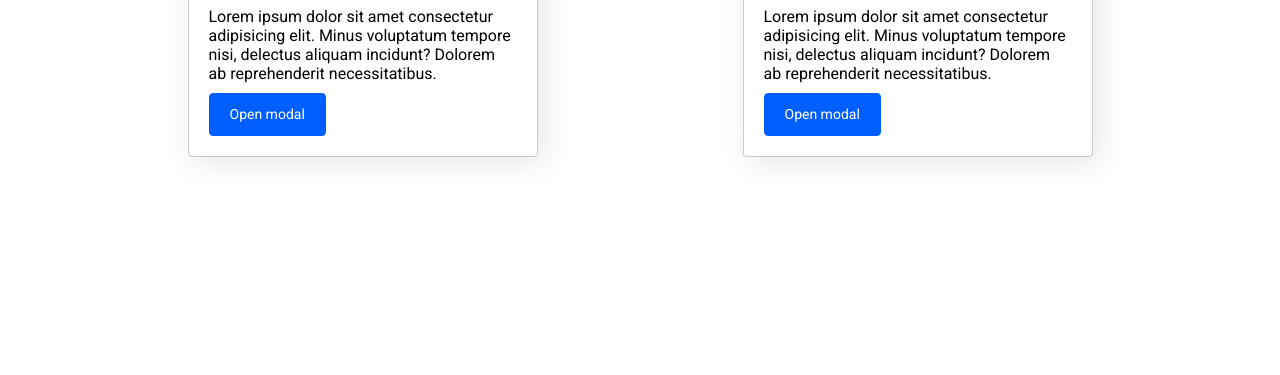
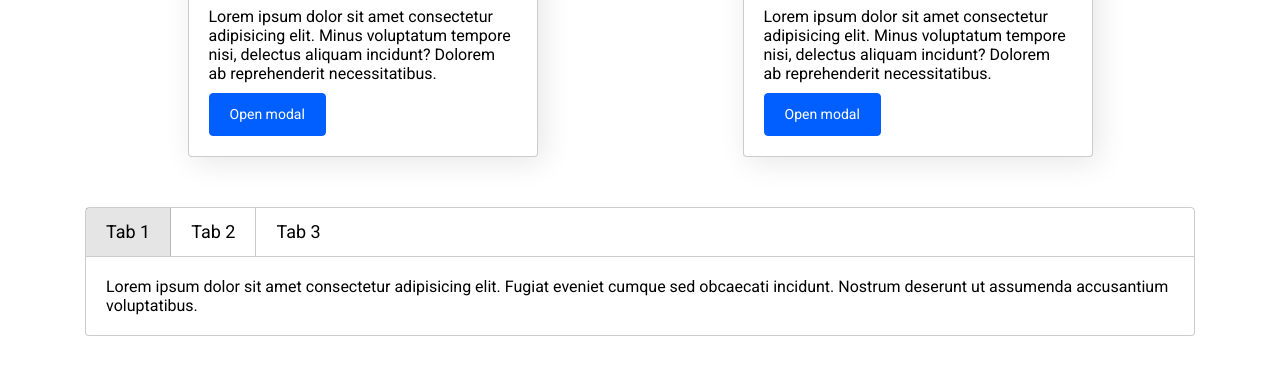
Before and after one commit to insane4l/js-ui-lib, a website: page src/index.html in a window 1280 px wide. Shown: the part 589-964 px from the top of the page. Before the commit the page ends 800 px from the top, so only its background shows below. Drawn offline with nearby package versions, Linux system fonts and the light colour scheme; files that its build step writes are made by us from their sources; files whose address does not match are found by name.

Commit message:
Tab component created

```diff
--- a/src/index.html
+++ b/src/index.html
@@ -103,6 +103,26 @@
                 </div>
             </div>
         </div> -->
+
+
+
+        <div class="tab">
+            <div class="tab__list" id="exampleTab">
+                <div class="tab__list-item tab-active">Tab 1</div>
+                <div class="tab__list-item">Tab 2</div>
+                <div class="tab__list-item">Tab 3</div>
+            </div>
+
+            <div class="tab__content content-active">
+                Lorem ipsum dolor sit amet consectetur adipisicing elit. Fugiat eveniet cumque sed obcaecati incidunt. Nostrum deserunt ut assumenda accusantium voluptatibus.
+            </div>
+            <div class="tab__content">
+                Lorem ipsum dolor sit amet, consectetur adipisicing elit. Reiciendis ex consequatur sapiente sed quisquam neque?
+            </div>
+            <div class="tab__content">
+                Lorem ipsum dolor sit amet consectetur adipisicing elit. Temporibus possimus nostrum necessitatibus optio blanditiis incidunt! Vel, aspernatur dolor.
+            </div>
+        </div>
     </div>
     <script src='script.js'></script>
 </body>
--- /dev/null
+++ b/src/js/lib/components/tab.js
@@ -0,0 +1,15 @@
+import $ from '../core';
+
+$.prototype.tab = function() {
+    for (let i = 0; i < this.length; i++) {
+        $(this[i]).click(() => {
+            $(this[i])
+                .addClass('tab-active')
+                .siblings().removeClass('tab-active')
+                .closest('.tab').find('.tab__content').removeClass('content-active')
+                .eq($(this[i]).index()).addClass('content-active');
+        })
+    }
+}
+
+$('#exampleTab .tab__list-item').tab();
--- a/src/js/lib/lib.js
+++ b/src/js/lib/lib.js
@@ -7,6 +7,7 @@ import './modules/actions';
 import './modules/animations';
 import './components/dropdown';
 import './components/modal';
+import './components/tab';
 
 
 export default $;
--- a/src/sass/components/components.scss
+++ b/src/sass/components/components.scss
@@ -2,3 +2,4 @@
 @import './dropdown.scss';
 @import './card.scss';
 @import './modal.scss';
+@import './tab.scss';
--- /dev/null
+++ b/src/sass/components/tab.scss
@@ -0,0 +1,34 @@
+.tab {
+    min-width: 700px;
+    margin: 50px auto;
+    &__list {
+        display: flex;
+        width: 100%;
+        min-height: 50px;
+        border: 1px solid rgba(0, 0, 0, .2);
+        border-radius: 4px 4px 0 0;
+        &-item {
+            font-size: 18px;
+            line-height: 27px;
+            padding: 10px 20px;
+            border-right: 1px solid rgba(0, 0, 0, .2);
+            cursor: pointer;
+            &:last-child {
+                border-right: none;
+            }
+        }
+        .tab-active {
+            background-color: rgba(0, 0, 0, .1);
+        }
+    }
+    &__content {
+        display: none;
+        padding: 20px;
+        border: 1px solid rgba(0, 0, 0, .2);
+        border-top: none;
+        border-radius: 0 0 4px 4px;
+    }
+    .content-active {
+        display: block;
+    }
+}
```
Also changed, not shown: dist/index.html, dist/script.js, dist/style.css, src/js/lib/components/modal.js, 1 other file.
